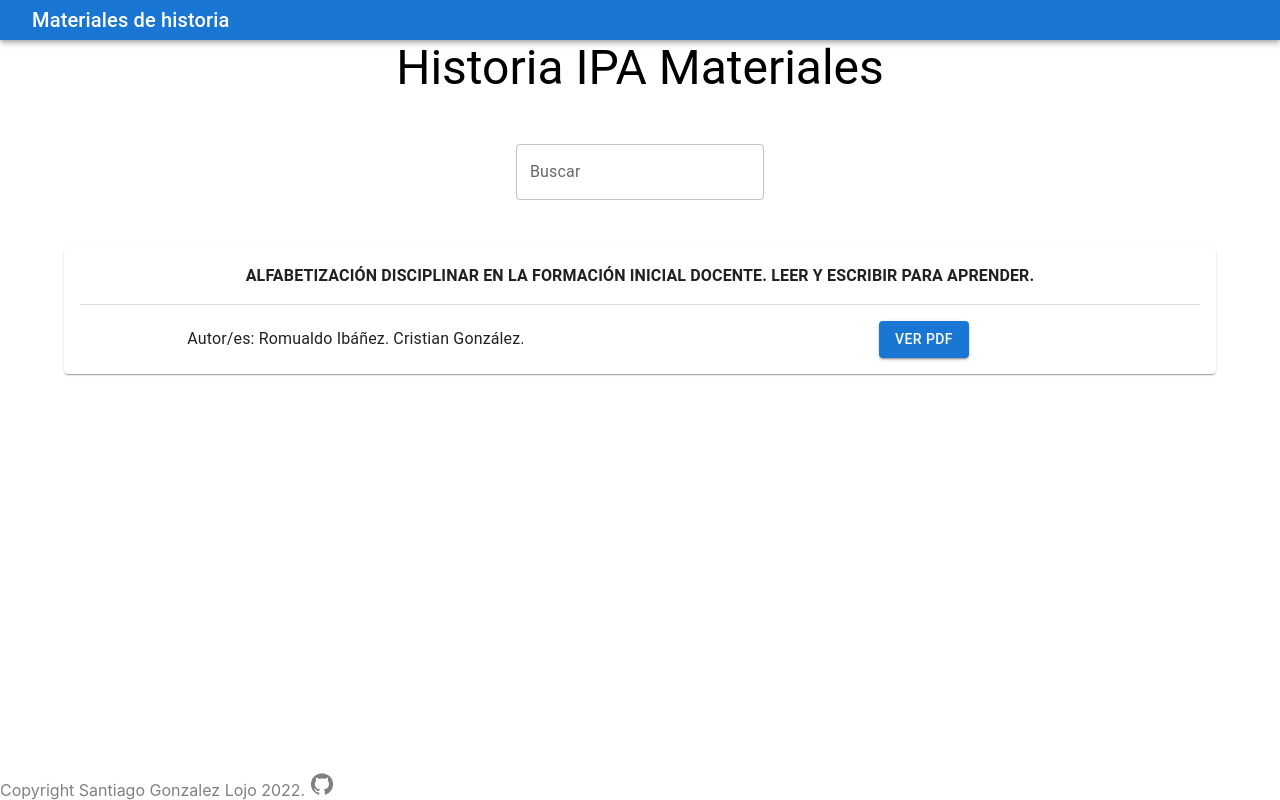
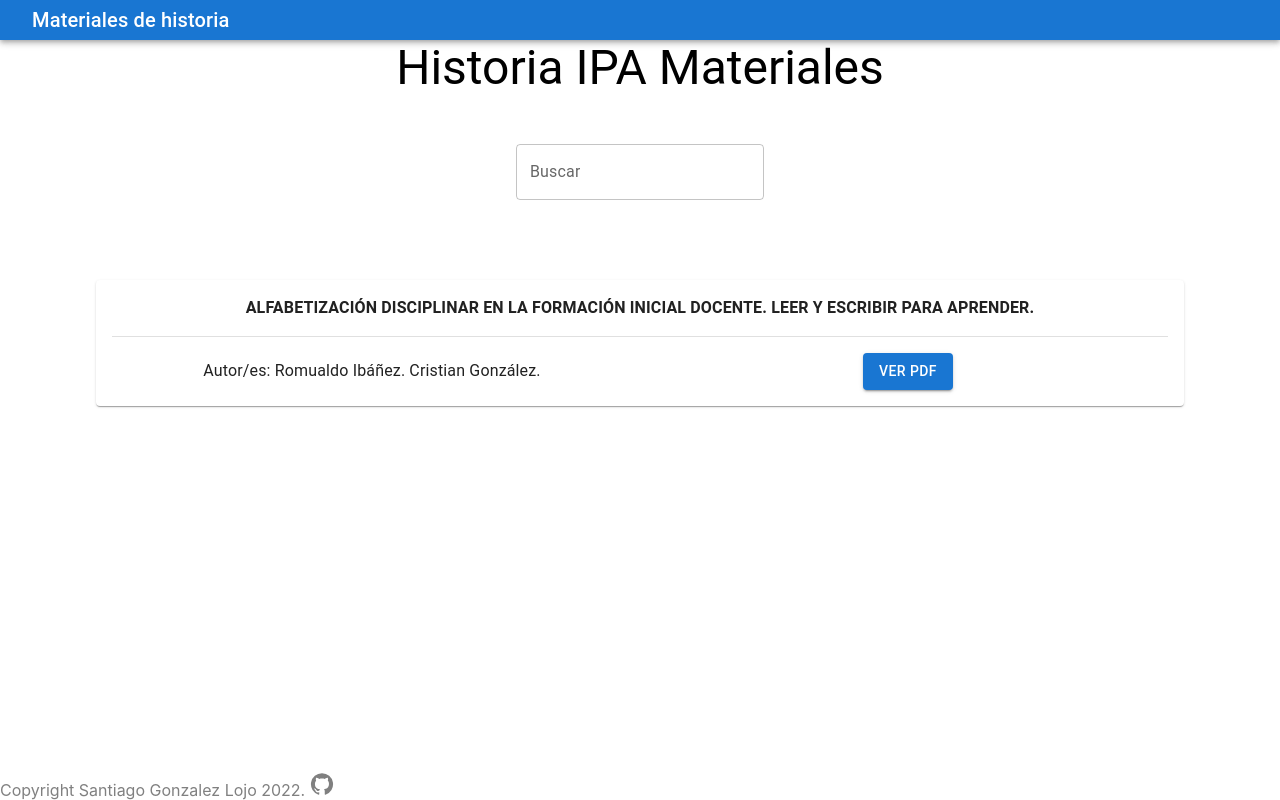
Before and after one commit to fenixlojo/historia-ipa, a React (Create React App) app: page / in a window 1280 px wide. Built offline with nearby package versions, Linux system fonts and the light colour scheme.

Commit message:
margin for papers

```diff
--- a/src/Views/MainMenu/Main.jsx
+++ b/src/Views/MainMenu/Main.jsx
@@ -25,7 +25,7 @@ function Main() {
           (item) => item.autor.includes(filter) || item.titulo.includes(filter)
         )
         .map((item, i) => (
-          <Paper key={i} elevation={1}>
+          <Paper sx={{ margin: "2rem" }} key={i} elevation={1}>
             <Box p={2}>
               <Typography
                 variant="body1"
```
